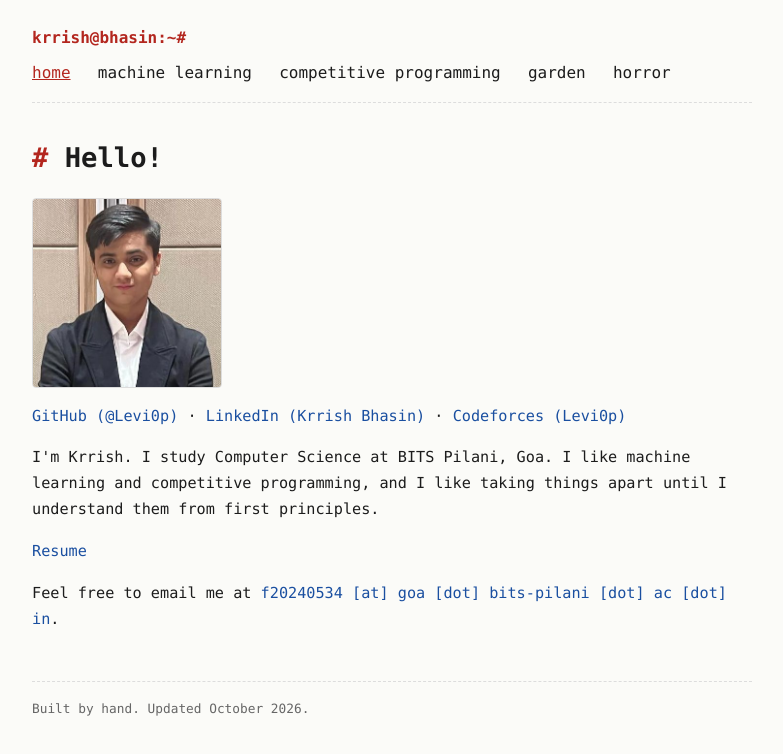
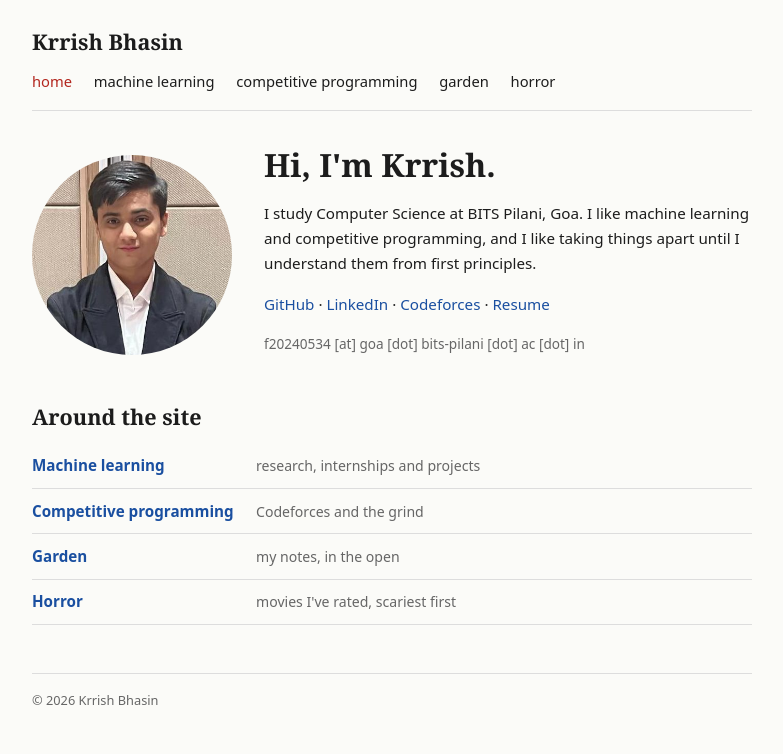
Before and after one commit to Levi0p/Levi0p.github.io, a plain HTML site: page index.html in a window 1280 px wide. Shown: the whole page, without its empty margins (248-1031 px from the left). Drawn offline with Linux system fonts and the light colour scheme.

Commit message:
Give the site its own look: serif headings, clean home with photo beside intro

```diff
--- a/index.html
+++ b/index.html
@@ -10,7 +10,7 @@
 <body class="">
 <div class="page">
 <header>
-  <a class="prompt" href="index.html">krrish@bhasin:~#</a>
+  <a class="brand" href="index.html">Krrish Bhasin</a>
   <nav>
     <a href="index.html" class="active">home</a>
     <a href="ml.html">machine learning</a>
@@ -20,16 +20,26 @@
   </nav>
 </header>
 <main>
-<h1>Hello!</h1>
+<section class="intro">
 <img class="me" src="me.jpg" alt="Krrish Bhasin in a dark blazer and white shirt">
-<p class="socials"><a href="https://github.com/Levi0p">GitHub (@Levi0p)</a> · <a href="https://www.linkedin.com/in/krrish-bhasin/">LinkedIn (Krrish Bhasin)</a> · <a href="https://codeforces.com/profile/Levi0p">Codeforces (Levi0p)</a></p>
-<p>I'm Krrish. I study Computer Science at BITS Pilani, Goa. I like machine learning and competitive programming, and I like taking things apart until I understand them from first principles.</p>
-<p><a href="resume.pdf">Resume</a></p>
-<p>Feel free to email me at <a href="mailto:f20240534@goa.bits-pilani.ac.in">f20240534 [at] goa [dot] bits-pilani [dot] ac [dot] in</a>.</p>
+<div>
+<h1>Hi, I'm Krrish.</h1>
+<p>I study Computer Science at BITS Pilani, Goa. I like machine learning and competitive programming, and I like taking things apart until I understand them from first principles.</p>
+<p class="socials"><a href="https://github.com/Levi0p">GitHub</a> · <a href="https://www.linkedin.com/in/krrish-bhasin/">LinkedIn</a> · <a href="https://codeforces.com/profile/Levi0p">Codeforces</a> · <a href="resume.pdf">Resume</a></p>
+<p class="sub">f20240534 [at] goa [dot] bits-pilani [dot] ac [dot] in</p>
+</div>
+</section>
+<h2>Around the site</h2>
+<ul class="links">
+<li><a href="ml.html">Machine learning</a><span>research, internships and projects</span></li>
+<li><a href="cp.html">Competitive programming</a><span>Codeforces and the grind</span></li>
+<li><a href="garden.html">Garden</a><span>my notes, in the open</span></li>
+<li><a href="horror.html">Horror</a><span>movies I've rated, scariest first</span></li>
+</ul>
 
 </main>
 <footer>
-  <span>Built by hand. Updated October 2026.</span>
+  <span>© 2026 Krrish Bhasin</span>
 </footer>
 </div>
 </body>
--- a/style.css
+++ b/style.css
@@ -6,7 +6,9 @@
   --link: #1a4fa0;
   --border: #ddd;
   --code-bg: #f1f1ec;
-  --font: "SF Mono", "JetBrains Mono", Menlo, Consolas, ui-monospace, monospace;
+  --font: system-ui, -apple-system, "Segoe UI", Helvetica, Arial, sans-serif;
+  --serif: Georgia, "Iowan Old Style", "Times New Roman", serif;
+  --mono: "SF Mono", Menlo, Consolas, ui-monospace, monospace;
 }
 @media (prefers-color-scheme: dark) {
   :root {
@@ -26,21 +28,22 @@ body {
   background: var(--bg);
   color: var(--text);
   font-family: var(--font);
-  line-height: 1.7;
+  line-height: 1.65;
 }
 .page { max-width: 760px; margin: 0 auto; padding: 1.5rem 1.25rem 3rem; }
 a { color: var(--link); text-decoration: none; }
 a:hover { text-decoration: underline; }
 
-header { padding-bottom: 1rem; border-bottom: 1px dashed var(--border); margin-bottom: 2rem; }
-.prompt { color: var(--accent); font-weight: 700; display: inline-block; margin-bottom: 0.5rem; }
+header { padding-bottom: 1rem; border-bottom: 1px solid var(--border); margin-bottom: 2.2rem; }
+.brand { font-family: var(--serif); font-size: 1.35rem; font-weight: 700; color: var(--text); display: inline-block; margin-bottom: 0.5rem; }
+.brand:hover { text-decoration: none; color: var(--accent); }
 nav a { margin-right: 1.1rem; display: inline-block; color: var(--text); }
-nav a.active { color: var(--accent); text-decoration: underline; }
+nav a { font-size: 0.92rem; }
+nav a.active { color: var(--accent); }
 
-h1 { font-size: 1.7rem; margin: 0 0 1rem; }
-h1::before { content: "# "; color: var(--accent); }
-h2 { font-size: 1.2rem; margin: 2.2rem 0 0.6rem; }
-h2::before { content: "## "; color: var(--accent); }
+h1, h2, h3 { font-family: var(--serif); }
+h1 { font-size: 2rem; margin: 0 0 1rem; line-height: 1.2; }
+h2 { font-size: 1.35rem; margin: 2.2rem 0 0.6rem; }
 h3 { font-size: 1rem; margin: 0 0 0.2rem; }
 p, li { font-size: 0.95rem; }
 p { margin: 0 0 1rem; }
@@ -52,7 +55,12 @@ ul { padding-left: 1.3rem; margin: 0 0 1rem; }
 li { margin-bottom: 0.4rem; }
 .entry { margin-bottom: 2rem; }
 
-.me { display: block; width: 190px; height: 190px; object-fit: cover; object-position: top; border-radius: 4px; margin: 1rem 0; border: 1px solid var(--border); }
+.intro { display: flex; gap: 2rem; align-items: center; }
+.me { width: 200px; height: 200px; flex: none; object-fit: cover; object-position: top; border-radius: 50%; }
+.links { list-style: none; padding: 0; }
+.links li { display: flex; gap: 1rem; align-items: baseline; border-bottom: 1px solid var(--border); padding: 0.6rem 0; margin: 0; }
+.links a { font-weight: 600; min-width: 13rem; }
+.links span { color: var(--dim); font-size: 0.88rem; }
 .socials { margin-top: 0; }
 
 .stats { border-collapse: collapse; margin-top: 1.5rem; }
@@ -62,17 +70,16 @@ li { margin-bottom: 0.4rem; }
 /* garden list */
 .post { margin-bottom: 2rem; }
 .post h2 { margin: 0 0 0.2rem; font-size: 1.1rem; }
-.post h2::before { content: ""; }
 
 /* notes */
 .notes section { margin-bottom: 0.5rem; }
 .notes p { text-align: left; }
-.toc { border: 1px dashed var(--border); padding: 0.6rem 1rem; margin: 1rem 0 2rem; }
+.toc { border: 1px solid var(--border); padding: 0.6rem 1rem; margin: 1rem 0 2rem; }
 .toc summary { cursor: pointer; color: var(--accent); }
 .toc ol { margin: 0.6rem 0 0; padding-left: 1.4rem; columns: 2; column-gap: 2rem; }
 .toc li { font-size: 0.85rem; margin-bottom: 0.15rem; break-inside: avoid; }
 pre { background: var(--code-bg); padding: 0.9rem 1rem; overflow-x: auto; border-radius: 4px; font-size: 0.82rem; line-height: 1.5; margin: 0 0 1rem; }
-code { font-family: var(--font); }
+code, pre { font-family: var(--mono); }
 .diagram { margin: 1.2rem 0 1.5rem; }
 .diagram svg { width: 100%; height: auto; display: block; }
 .diagram text { fill: var(--text); font-family: var(--font); font-size: 12px; }
@@ -94,9 +101,11 @@ code { font-family: var(--font); }
 .bar span { display: block; height: 100%; background: var(--accent); }
 .film p { margin: 0; color: var(--dim); }
 
-footer { margin-top: 3rem; padding-top: 1rem; border-top: 1px dashed var(--border); color: var(--dim); font-size: 0.8rem; }
+footer { margin-top: 3rem; padding-top: 1rem; border-top: 1px solid var(--border); color: var(--dim); font-size: 0.8rem; }
 
 @media (max-width: 560px) {
   .toc ol { columns: 1; }
-  h1 { font-size: 1.4rem; }
+  h1 { font-size: 1.6rem; }
+  .intro { flex-direction: column; align-items: flex-start; }
+  .links li { flex-direction: column; gap: 0; }
 }
```
Also changed, not shown: cp.html (+2 -2 lines), garden-homl.html (+2 -2 lines), garden.html (+2 -2 lines), horror.html (+2 -2 lines), ml.html (+2 -2 lines).
